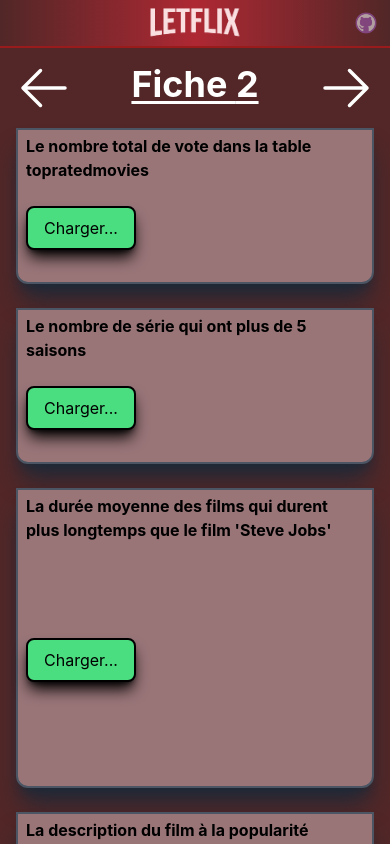
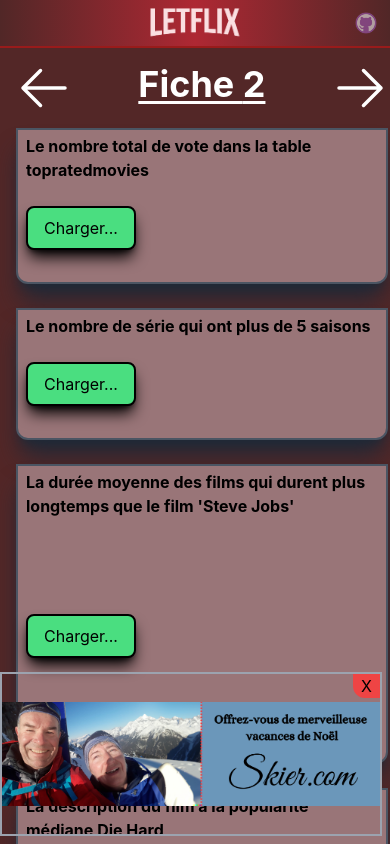
Before and after one commit to zonetecde/letflix, a SvelteKit app: page /page2.php in a window 390 px wide. Built offline with nearby package versions, Linux system fonts and the light colour scheme; a web font is replaced by a local one.

Commit message:
+ ad 1 + ad 2 + ad 3 (pas fini)

```diff
--- /dev/null
+++ b/src/models/Store.ts
@@ -0,0 +1,11 @@
+import { writable } from 'svelte/store';
+
+export const modal = writable('');
+
+function increment(modalText: string) {
+	modal.update((n) => modalText);
+}
+
+function reset() {
+	modal.set('');
+}
--- a/src/routes/+layout.svelte
+++ b/src/routes/+layout.svelte
@@ -1,6 +1,8 @@
 <script lang="ts">
 	import { afterUpdate, onMount } from 'svelte';
 	import '../app.css';
+	import { modal } from '../models/Store';
+	import { fade } from 'svelte/transition';
 
 	let onLoginScreen: boolean = false;
 
@@ -16,6 +18,11 @@
 	function goToMain() {
 		window.location.href = '/';
 	}
+
+	let modalText = '';
+	const unsubscribe = modal.subscribe((value) => {
+		modalText = value;
+	});
 </script>
 
 {#if onLoginScreen}
@@ -51,6 +58,35 @@
 
 		<div class="h-full -mt-12 pt-12 md:-mt-20 md:pt-20">
 			<slot />
+
+			{#if modalText !== ''}
+				<div
+					transition:fade
+					class="bg-black bg-opacity-60 absolute inset-0 flex items-center justify-center"
+				>
+					<div
+						class="bg-red-100 w-8/12 h-2/6 rounded-3xl border-4 border-black shadow-xl shadow-red-100 flex items-center justify-center relative flex flex-col"
+					>
+						<!-- Close -->
+						<button
+							class="absolute top-0 right-0 w-10 h-10 bg-red-600 border-l-4 border-b-4 border-black pt-1 pr-1 text-white text-xl font-bold flex items-center justify-center rounded-tr-2xl"
+							on:click={() => modal.set('')}>X</button
+						>
+						<p class="text-black lg:text-3xl md:text-2xl text-xl md:px-32 text-center">
+							{@html modalText}
+						</p>
+
+						{#if modalText.includes('XILON')}
+							<button
+								class="w-64 h-16 bg-red-800 rounded-lg text-lg absolute bottom-0 mb-5 duration-150 xilon-button"
+								on:click={() =>
+									modal.set(
+										"Vous avez souscrit à l'abonnement <b>urgence capillaire</b>.</br>Nouveau délai de livraison estimé à 24 heures."
+									)}>Annuler la commande</button
+							>
+						{/if}
+					</div>
+				</div>{/if}
 		</div>
 	</div>
 {/if}
--- a/src/routes/page1.php/+page.svelte
+++ b/src/routes/page1.php/+page.svelte
@@ -3,14 +3,25 @@
 	import TextShower from '../components/TextShower.svelte';
 	import Carrousel from '../components/FilmsShower.svelte';
 	import PageSwitcher from '../components/PageSwitcher.svelte';
+	import { modal } from '../../models/Store';
 
 	let onMovieScreen = false;
 	function handleWatchMovie() {
 		onMovieScreen = true;
 	}
+
+	function handlePublicityCloseButtonClicked() {
+		// Va vers la page d'achat
+		modal.set(
+			"Votre commande de 94 mousse à raser XILON <i>pour un rasage parfait</i> de valeur 4109 euros a bien été prise en compte. Vous les recevrez d'ici 3 à 4 jours ouvrés."
+		);
+	}
 </script>
 
-<div class="w-full h-full bg-[#532727] text-black p-4 overflow-y-auto scrollbar">
+<div
+	class="w-full h-full bg-[#532727] text-black p-4 overflow-y-auto scrollbar grid grid-cols-8 lg:grid-cols-10 gap-x-2"
+>
+	<div class="col-span-7 lg:col-span-9">
 		<PageSwitcher page={1} />
 
 		<Carrousel
@@ -42,7 +53,7 @@
 			sectionTitle="La description du film Spider-Man le mieux noté :"
 			tableName="topratedmovies"
 		/>
-
+	</div>
 	{#if onMovieScreen}
 		<iframe
 			class="absolute bottom-0 left-0 right-0 top-0"
@@ -51,4 +62,21 @@
 			allowfullscreen
 		></iframe>
 	{/if}
+
+	<div class="col-span-1 flex items-center border-2 border-black bg-black relative">
+		<!-- svelte-ignore a11y-click-events-have-key-events -->
+		<!-- svelte-ignore a11y-no-noninteractive-element-interactions -->
+		<img
+			src="ad1.png"
+			alt="Publicité"
+			class="w-full cursor-pointer"
+			on:click={() =>
+				window.open('https://www.franprix.fr/courses/p/mousse-a-raser-peaux-sensibles-99193042')}
+		/>
+		<button
+			on:click={handlePublicityCloseButtonClicked}
+			class="absolute top-0 left-0 w-6 h-6 bg-red-600 text-white text-xl font-bold flex items-center justify-center"
+			>X
+		</button>
 	</div>
+</div>
--- a/src/routes/page2.php/+page.svelte
+++ b/src/routes/page2.php/+page.svelte
@@ -4,9 +4,20 @@
 	import Carrousel from '../components/FilmsShower.svelte';
 	import Nombre from '../components/Nombre.svelte';
 	import PageSwitcher from '../components/PageSwitcher.svelte';
+	import { modal } from '../../models/Store';
+
+	function handlePublicityCloseButtonClicked() {
+		modal.set(
+			'Une erreur est survenue lors de la fermeture de la publicité. Veuillez réessayer plus tard.'
+		);
+		publiciteCount++;
+	}
+
+	let publiciteCount = 1;
 </script>
 
-<div class="w-full h-full bg-[#532727] text-black p-4 overflow-y-auto scrollbar">
+<div class="w-full h-full bg-[#532727] text-black p-4 overflow-y-auto scrollbar grid grid-rows-6">
+	<div class="row-span-4">
 		<PageSwitcher page={2} />
 
 		<Nombre
@@ -39,3 +50,26 @@
 			tableName="topratedmovies"
 		/>
 	</div>
+
+	<div class="fixed bottom-2 right-2 border-2 border-gray-400 gap-y-2 flex flex-col">
+		{#each Array(publiciteCount) as _}
+			<div class="relative">
+				<!-- Close button -->
+				<button
+					class="absolute top-0 right-0 px-2 bg-red-500 rounded-bl-xl hover:bg-red-700 focus:outline-none focus:ring-2 focus:ring-offset-2 focus:ring-red-500"
+					on:click={handlePublicityCloseButtonClicked}>X</button
+				>
+				<!-- svelte-ignore a11y-click-events-have-key-events -->
+				<!-- svelte-ignore a11y-no-noninteractive-element-interactions -->
+				<img
+					src="ad2.png"
+					alt="Publicité"
+					class="h-40 cursor-pointer object-contain"
+					on:click={() => {
+						window.open('https://www.travelski.com/');
+					}}
+				/>
+			</div>
+		{/each}
+	</div>
+</div>
--- a/src/routes/page3.php/+page.svelte
+++ b/src/routes/page3.php/+page.svelte
@@ -4,6 +4,18 @@
 	import Carrousel from '../components/FilmsShower.svelte';
 	import Nombre from '../components/Nombre.svelte';
 	import PageSwitcher from '../components/PageSwitcher.svelte';
+	import { onMount } from 'svelte';
+	import { fade } from 'svelte/transition';
+
+	let showAds = false;
+	onMount(() => {
+		setTimeout(() => {
+			showAds = true;
+		}, 500);
+	});
+
+	let promptShown = false;
+	let promptText = '';
 </script>
 
 <div class="w-full h-full bg-[#532727] text-black p-4 overflow-y-auto scrollbar">
@@ -37,4 +49,35 @@
 		sql="SELECT topratedmovies.* FROM titles, topratedmovies where titles.title = topratedmovies.title order by topratedmovies.popularity limit 10;"
 		tableName="topratedmovies"
 	/>
+
+	{#if showAds}
+		<div class="absolute w-full h-full left-0 top-0 flex items-center justify-center">
+			<div transition:fade class=" w-[500px] h-[600px] relative mt-20 flex flex-col">
+				<!-- Close -->
+				<button
+					class="absolute top-0 right-0 px-2 py-2 bg-red-500 rounded-bl-xl text-white hover:bg-red-700 focus:outline-none focus:ring-2 focus:ring-offset-2 focus:ring-red-500"
+					on:click={() => {
+						// prompt
+						promptShown = true;
+						promptText = 'Etes-vous sûr de vouloir fermer la publicité ?';
+					}}>X</button
+				>
+
+				<img src="ad3.png" alt="Publicité" class=" object-contain border-4 border-white" />
+
+				{#if promptShown}
+					<div
+						class="w-10/12 h-[150px] p-4 text-xl absolute top-1/2 -translate-y-1/2 self-center bg-white bg-opacity-80 text-center"
+					>
+						<p>{promptText}</p>
+
+						<div class="flex-row gap-x-4 flex items-center justify-center mt-5">
+							<button class="bg-red-400 px-3 py-1.5 border-2 border-red-600">Non</button>
+							<button class="bg-green-400 px-3 py-1.5 border-2 border-green-600">Oui</button>
+						</div>
+					</div>
+				{/if}
+			</div>
+		</div>
+	{/if}
 </div>
```
Also changed, not shown: static/ad2.png (added), static/ad3.png (added). Lines whose indentation alone changed are shown as unchanged.
